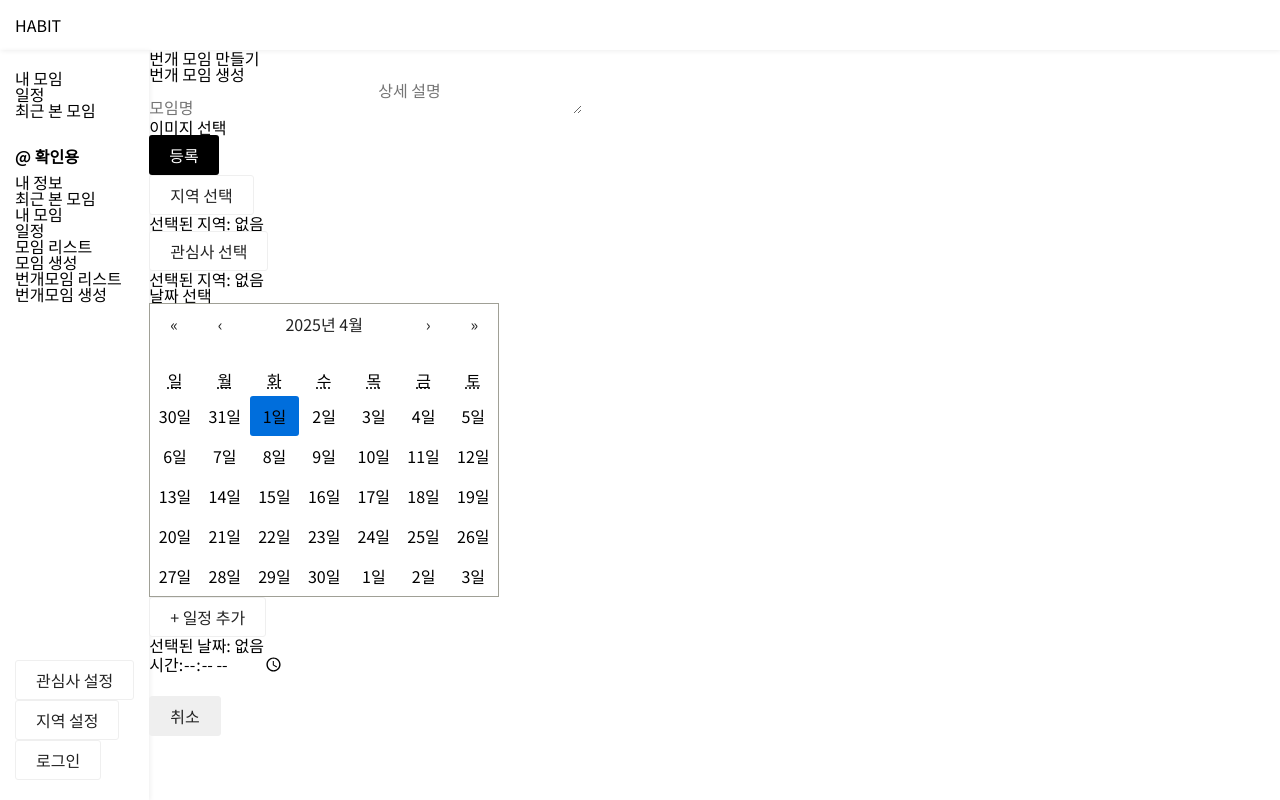
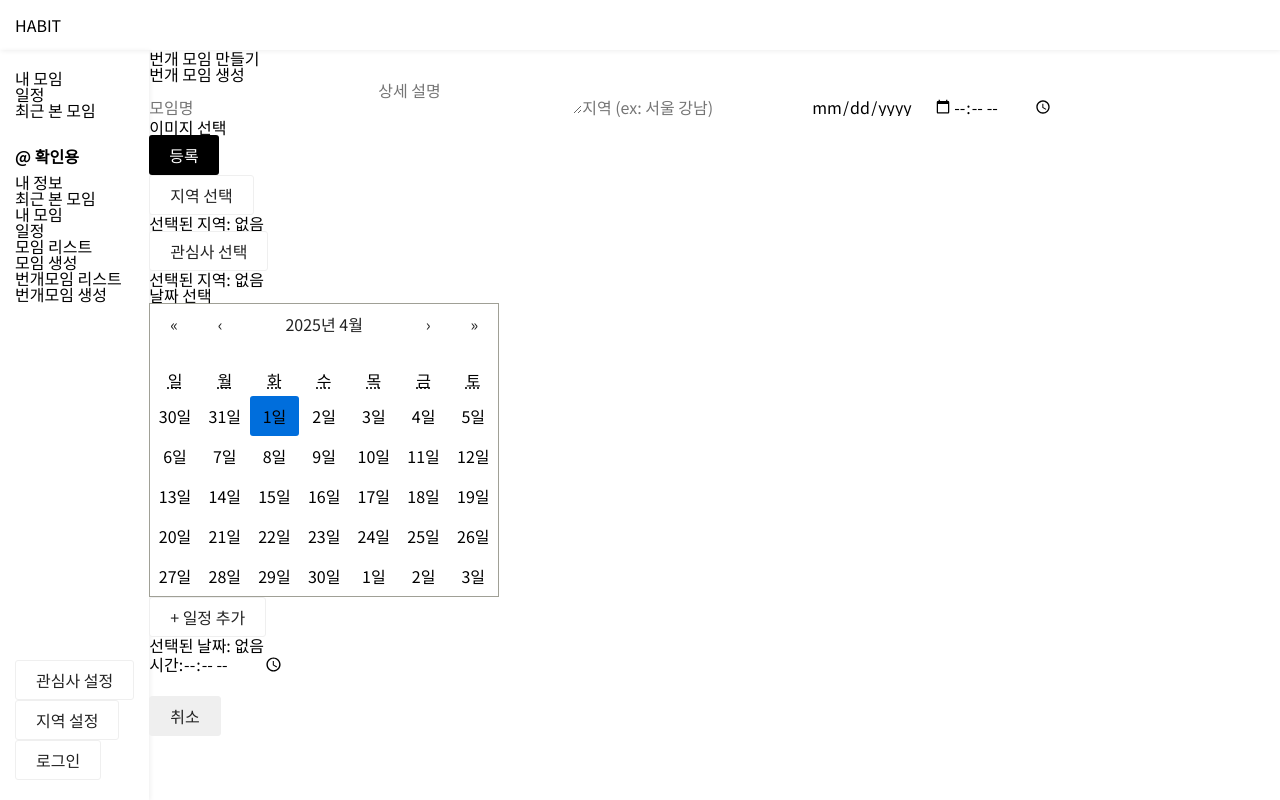
Before and after one commit to Team-ants-grasshoppers/habit-frontend, a React (Vite) app: page /thunder/create in a window 1280 px wide. Built offline with nearby package versions, Linux system fonts and the light colour scheme; no server answers; a web font is replaced by a local one.

Commit message:
!HOTFIX: 사용하지 않는 값으로 인한 배포 오류 수정

```diff
--- a/src/features/thunder/components/ThunderForm.tsx
+++ b/src/features/thunder/components/ThunderForm.tsx
@@ -85,6 +85,27 @@ const ThunderForm: React.FC<ThunderFormProps> = ({ mode, initialData, onSubmit }
         placeholder="상세 설명"
       />
 
+      {/* 배포 에러 방지 임시 코드 */}
+      <input
+        value={region}
+        onChange={(e) => setRegion(e.target.value)}
+        placeholder="지역 (ex: 서울 강남)"
+      />
+
+      <input
+        type="date"
+        value={date}
+        onChange={(e) => setDate(e.target.value)}
+        placeholder="날짜"
+      />
+
+      <input
+        type="time"
+        value={time}
+        onChange={(e) => setTime(e.target.value)}
+        placeholder="시간"
+      />
+
       <input
         type="file"
         ref={fileInputRef}
```
